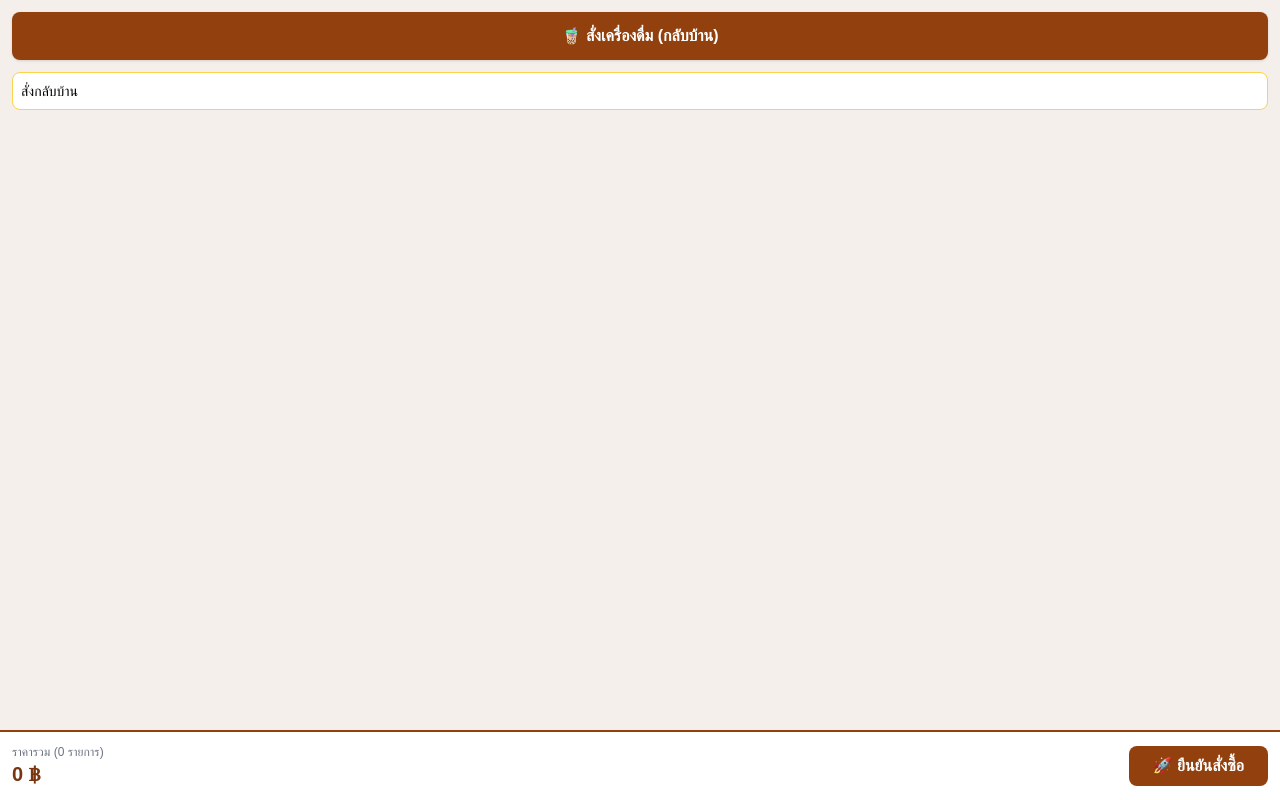
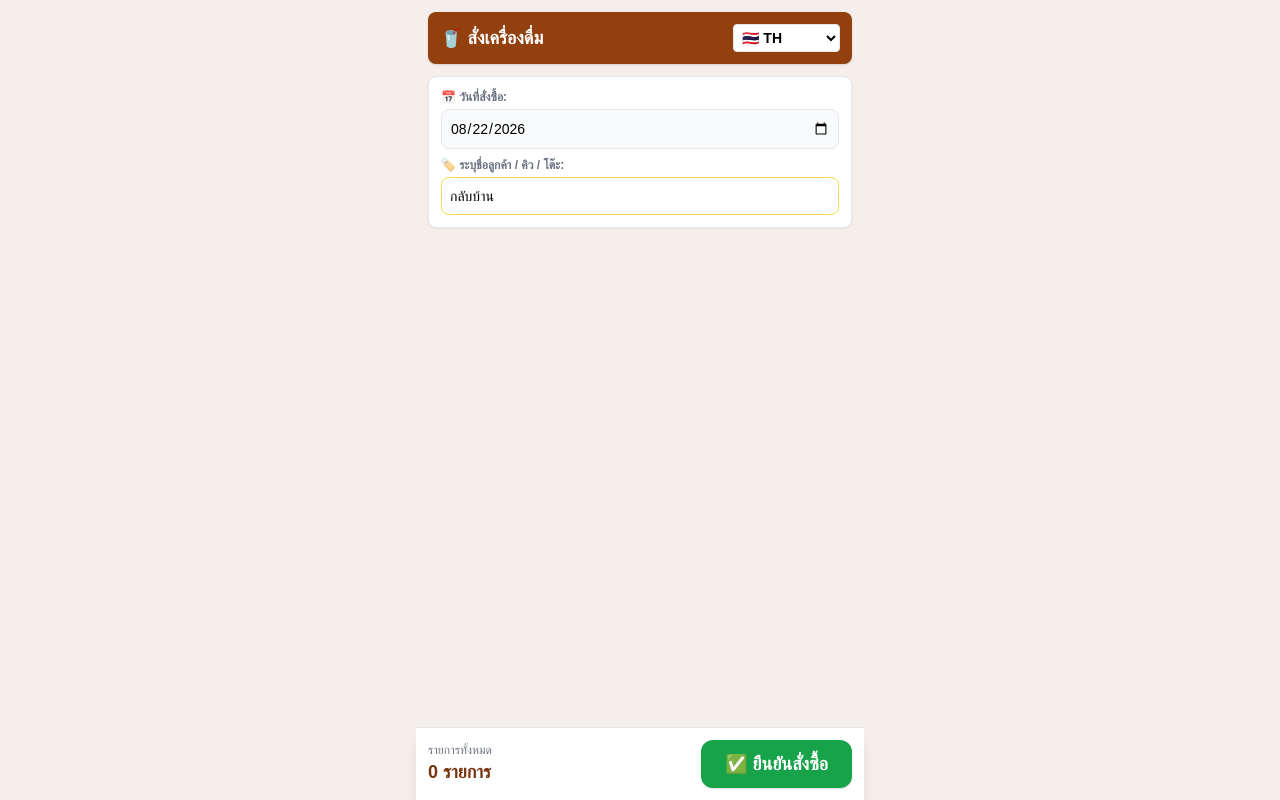
Before and after one commit to Sookpoom123/pos-fast-drink, a Flask app: page / in a window 1280 px wide. Run offline with Flask 3, Linux system fonts and the light colour scheme; data that the repository does not hold is empty; some libraries are stand-ins or nearby versions.

Commit message:
Update index.html

```diff
--- a/templates/index.html
+++ b/templates/index.html
@@ -3,121 +3,156 @@
 <head>
     <meta charset="UTF-8">
     <meta name="viewport" content="width=device-width, initial-scale=1.0">
-    <title>🧋 สั่งเครื่องดื่ม</title>
+    <title>สั่งเครื่องดื่ม / Drink Order</title>
     <script src="https://cdn.tailwindcss.com"></script>
     <style>
         body { background-color: #F4EFEA; font-family: sans-serif; touch-action: manipulation; }
         .card { background: white; border-radius: 12px; border: 1.5px solid #C8B2A2; }
     </style>
 </head>
-<body class="p-3">
+<body class="p-3 max-w-md mx-auto">
 
-    <div class="bg-amber-800 text-white p-3 rounded-lg text-center font-bold mb-3 shadow">
-        🧋 สั่งเครื่องดื่ม (กลับบ้าน)
+    <!-- Header & Language Selector -->
+    <div class="bg-amber-800 text-white p-3 rounded-lg flex justify-between items-center mb-3 shadow">
+        <div class="font-bold text-lg" id="txt-title">🥤 สั่งเครื่องดื่ม</div>
+        <select id="langSelect" onchange="changeLanguage()" class="text-black text-sm p-1 rounded font-bold bg-white border">
+            <option value="th">🇹🇭 TH</option>
+            <option value="my">🇲🇲 MY (พม่า)</option>
+            <option value="zh">🇨🇳 ZH (จีน)</option>
+            <option value="en">🇬🇧 EN</option>
+        </select>
     </div>
 
-    <div class="mb-3">
-        <input id="tableNo" type="text" value="สั่งกลับบ้าน" class="w-full p-2 border border-amber-300 rounded-lg text-sm" placeholder="ระบุชื่อลูกค้า/คิว">
+    <!-- Date & Table Selection -->
+    <div class="bg-white p-3 rounded-lg border mb-3 shadow-sm space-y-2">
+        <div>
+            <label class="text-xs text-gray-500 font-bold block mb-1" id="lbl-date">📅 วันที่สั่งซื้อ:</label>
+            <input type="date" id="orderDate" class="w-full p-2 border rounded-lg text-sm bg-gray-50">
+        </div>
+        <div>
+            <label class="text-xs text-gray-500 font-bold block mb-1" id="lbl-table">🏷️ ระบุชื่อลูกค้า / คิว / โต๊ะ:</label>
+            <input type="text" id="tableNo" value="กลับบ้าน" class="w-full p-2 border border-amber-300 rounded-lg text-sm">
+        </div>
     </div>
 
-    <div id="menuContainer" class="grid grid-cols-2 md:grid-cols-3 gap-3 mb-24"></div>
+    <!-- Drink List -->
+    <div id="drink-list" class="space-y-4 mb-20"></div>
 
-    <div class="fixed bottom-0 left-0 right-0 bg-white border-t-2 border-amber-800 p-3 flex justify-between items-center shadow-lg z-50">
+    <!-- Cart Bar -->
+    <div class="fixed bottom-0 left-0 right-0 p-3 bg-white border-t max-w-md mx-auto shadow-lg flex justify-between items-center">
         <div>
-            <div class="text-xs text-gray-500">ราคารวม (<span id="cartCount">0</span> รายการ)</div>
-            <div class="text-xl font-bold text-amber-900"><span id="cartTotal">0</span> ฿</div>
+            <span class="text-xs text-gray-500 block" id="lbl-total-items">รายการทั้งหมด</span>
+            <span id="cart-count" class="font-bold text-lg text-amber-900">0 รายการ</span>
         </div>
-        <button onclick="submitOrder()" class="bg-amber-800 text-white px-6 py-2 rounded-lg font-bold hover:bg-amber-900 active:scale-95 transition">
-            🚀 ยืนยันสั่งซื้อ
+        <button onclick="submitOrder()" class="bg-green-600 text-white px-6 py-2.5 rounded-xl font-bold shadow text-lg hover:bg-green-700 active:scale-95" id="btn-submit">
+            ✅ ยืนยันสั่งซื้อ
         </button>
     </div>
 
     <script>
-        let menuData = [];
-        let toppingData = [];
+        let translations = {
+            th: { title: "🥤 สั่งเครื่องดื่ม", date: "📅 วันที่สั่งซื้อ:", table: "🏷️ ระบุชื่อลูกค้า / คิว / โต๊ะ:", items: "รายการทั้งหมด", submit: "✅ ยืนยันสั่งซื้อ", add: "+ สั่ง", noTopping: "ไม่ใส่ท็อปปิ้ง", success: "ส่งออเดอร์เรียบร้อยแล้ว!" },
+            my: { title: "🥤 အဖျော်ယမကာ မှာယူရန်", date: "📅 မှာယူသည့်ရက်စွဲ:", table: "🏷️ ဝယ်သူအမည် / တိုကင်:", items: "စုစုပေါင်း ပစ္စည်းများ", submit: "✅ အတည်ပြုမည်", add: "+ မှာမည်", noTopping: "ထပ်ဖြည့်ပစ္စည်း မပါပါ", success: "မှာယူမှု အောင်မြင်ပါသည်။" },
+            zh: { title: "🥤 点饮料", date: "📅 订购日期:", table: "🏷️ 客户姓名 / 编号:", items: "总计项目", submit: "✅ 确认订单", add: "+ 点餐", noTopping: "不加配料", success: "订单发送成功！" },
+            en: { title: "🥤 Order Drinks", date: "📅 Order Date:", table: "🏷️ Customer / Queue:", items: "Total Items", submit: "✅ Submit Order", add: "+ Add", noTopping: "No Topping", success: "Order submitted!" }
+        };
+
+        let currentLang = 'th';
         let cart = [];
+        let drinksData = [];
+        let toppingsData = [];
 
-        async function loadInitData() {
-            try {
-                const res = await fetch('/api/init-data');
+        // Set Default Date to Today
+        document.getElementById('orderDate').valueAsDate = new Date();
+
+        async function init() {
+            const res = await fetch('/api/data');
             const data = await res.json();
-                menuData = data.menu;
-                toppingData = data.toppings;
+            drinksData = data.drinks;
+            toppingsData = data.toppings;
             renderMenu();
-            } catch (err) {
-                alert('โหลดข้อมูลเมนูไม่สำเร็จ');
         }
+
+        function changeLanguage() {
+            currentLang = document.getElementById('langSelect').value;
+            const t = translations[currentLang];
+            document.getElementById('txt-title').innerText = t.title;
+            document.getElementById('lbl-date').innerText = t.date;
+            document.getElementById('lbl-table').innerText = t.table;
+            document.getElementById('lbl-total-items').innerText = t.items;
+            document.getElementById('btn-submit').innerText = t.submit;
+            renderMenu();
         }
 
         function renderMenu() {
-            const container = document.getElementById('menuContainer');
-            container.innerHTML = menuData.map((item, idx) => `
-                <div class="card p-2 text-center flex flex-col justify-between">
-                    <div>
-                        <img src="${item.image_url || 'https://via.placeholder.com/100'}" class="h-24 w-full object-contain mb-1 rounded">
-                        <div class="font-bold text-sm text-gray-800">${item.name}</div>
-                        <div class="text-amber-800 font-extrabold text-sm">${item.price} ฿</div>
-                    </div>
+            const container = document.getElementById('drink-list');
+            container.innerHTML = '';
+            const t = translations[currentLang];
 
-                    <select id="topping-${idx}" class="w-full text-xs p-1 border rounded mt-2 bg-gray-50">
-                        <option value="">-- ไม่ใส่ท็อปปิ้ง --</option>
-                        ${toppingData.map(t => `<option value="${t.name}|${t.price}">${t.name} (+${t.price}฿)</option>`).join('')}
+            drinksData.forEach(d => {
+                let toppingOptions = `<option value="">${t.noTopping}</option>`;
+                toppingsData.forEach(top => {
+                    toppingOptions += `<option value="${top.name}" data-price="${top.price}">${top.name} (+${top.price}฿)</option>`;
+                });
+
+                container.innerHTML += `
+                    <div class="card p-3 shadow-sm text-center">
+                        <img src="${d.image_url}" class="w-full h-36 object-cover rounded-lg mb-2">
+                        <div class="font-bold text-lg">${d.name}</div>
+                        <div class="text-amber-800 font-bold text-md mb-2">${d.price} ฿</div>
+                        <select id="top-${d.id}" class="w-full p-2 border rounded-lg text-sm mb-2 bg-gray-50">
+                            ${toppingOptions}
                         </select>
-
-                    <button onclick="addToCart(${idx})" class="w-full bg-amber-800 text-white text-xs font-bold py-2 rounded mt-2 active:bg-amber-900 active:scale-95 transition">
-                        ➕ สั่ง
+                        <button onclick="addToCart(${d.id}, '${d.name}', ${d.price})" class="w-full bg-amber-800 text-white py-2 rounded-lg font-bold active:scale-95">
+                            ${t.add}
                         </button>
                     </div>
-            `).join('');
+                `;
+            });
         }
 
-        function addToCart(menuIdx) {
-            const item = menuData[menuIdx];
-            const toppingSelect = document.getElementById(`topping-${menuIdx}`);
-            let price = item.price;
-            let name = item.name;
+        function addToCart(id, name, price) {
+            const topSelect = document.getElementById(`top-${id}`);
+            const selectedOpt = topSelect.options[topSelect.selectedIndex];
+            const topName = selectedOpt.value;
+            const topPrice = parseFloat(selectedOpt.getAttribute('data-price') || 0);
 
-            if (toppingSelect.value) {
-                const [topName, topPrice] = toppingSelect.value.split('|');
-                price += parseFloat(topPrice);
-                name += ` (+${topName})`;
-            }
+            cart.push({
+                drink_name: name,
+                price: price,
+                topping_name: topName,
+                topping_price: topPrice,
+                total: price + topPrice
+            });
 
-            cart.push({ name, price });
-            updateCartUI();
-        }
+            // RESET TOPPING SELECTION BACK TO NONE
+            topSelect.selectedIndex = 0;
 
-        function updateCartUI() {
-            document.getElementById('cartCount').innerText = cart.length;
-            const total = cart.reduce((sum, item) => sum + item.price, 0);
-            document.getElementById('cartTotal').innerText = total;
+            document.getElementById('cart-count').innerText = `${cart.length} รายการ`;
         }
 
         async function submitOrder() {
+            if (cart.length === 0) return alert('กรุณาเลือกเมนูก่อนครับ');
+
             const tableNo = document.getElementById('tableNo').value;
-            if (!tableNo.trim()) return alert('กรุณากรอกชื่อ/คิว');
-            if (cart.length === 0) return alert('ยังไม่ได้เลือกรายการ');
+            const orderDate = document.getElementById('orderDate').value;
 
-            const total = cart.reduce((sum, item) => sum + item.price, 0);
-
-            try {
-                const res = await fetch('/api/order', {
+            await fetch('/api/order', {
                 method: 'POST',
                 headers: { 'Content-Type': 'application/json' },
-                    body: JSON.stringify({ table_number: tableNo, cart: cart, total_price: total })
+                body: JSON.stringify({
+                    table: tableNo,
+                    date: orderDate,
+                    items: cart
+                })
             });
 
-                if (res.ok) {
-                    alert('🎉 ส่งออเดอร์เรียบร้อย!');
+            alert(translations[currentLang].success);
             cart = [];
-                    updateCartUI();
-                }
-            } catch (err) {
-                alert('เกิดข้อผิดพลาดในการส่งออเดอร์');
-            }
+            document.getElementById('cart-count').innerText = '0 รายการ';
         }
 
-        loadInitData();
+        init();
     </script>
 </body>
 </html>
```
Lines whose indentation alone changed are shown as unchanged.
